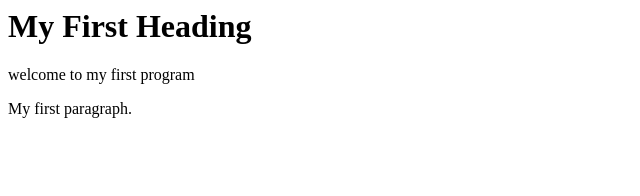
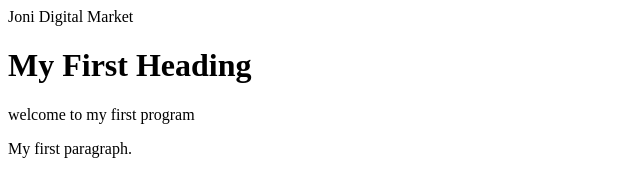
Before and after one commit to jothiprakash-outsource/demorepo, a plain HTML site: page index.html in a window 1280 px wide. Shown: the whole page, without its empty margins (0-640 px from the left). Drawn offline with Linux system fonts and the light colour scheme.

Commit message:
third commit

```diff
--- a/index.html
+++ b/index.html
@@ -1,5 +1,6 @@
 <html>
 <body>
+<marque>Joni Digital Market</marque>
 
 <h1>My First Heading</h1>
 <p>welcome to my first program</p>
```
